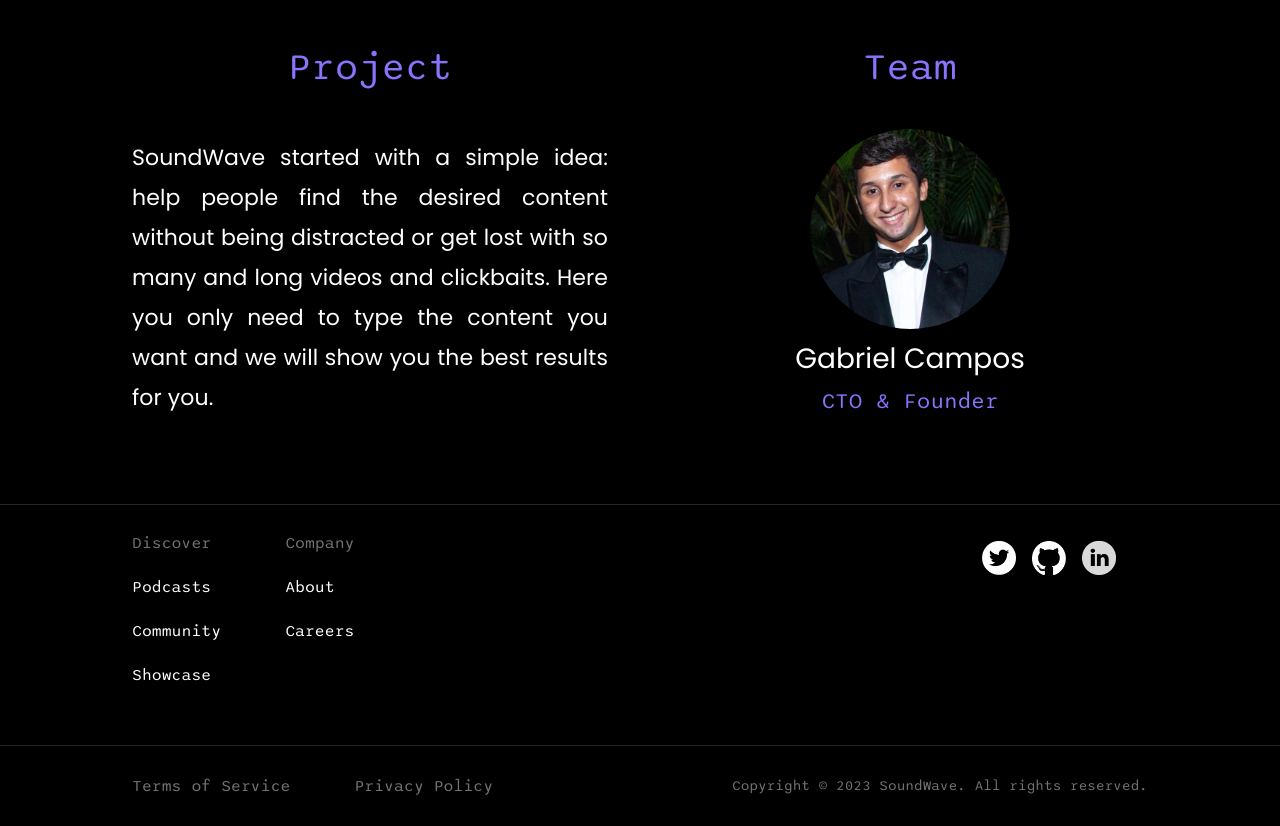
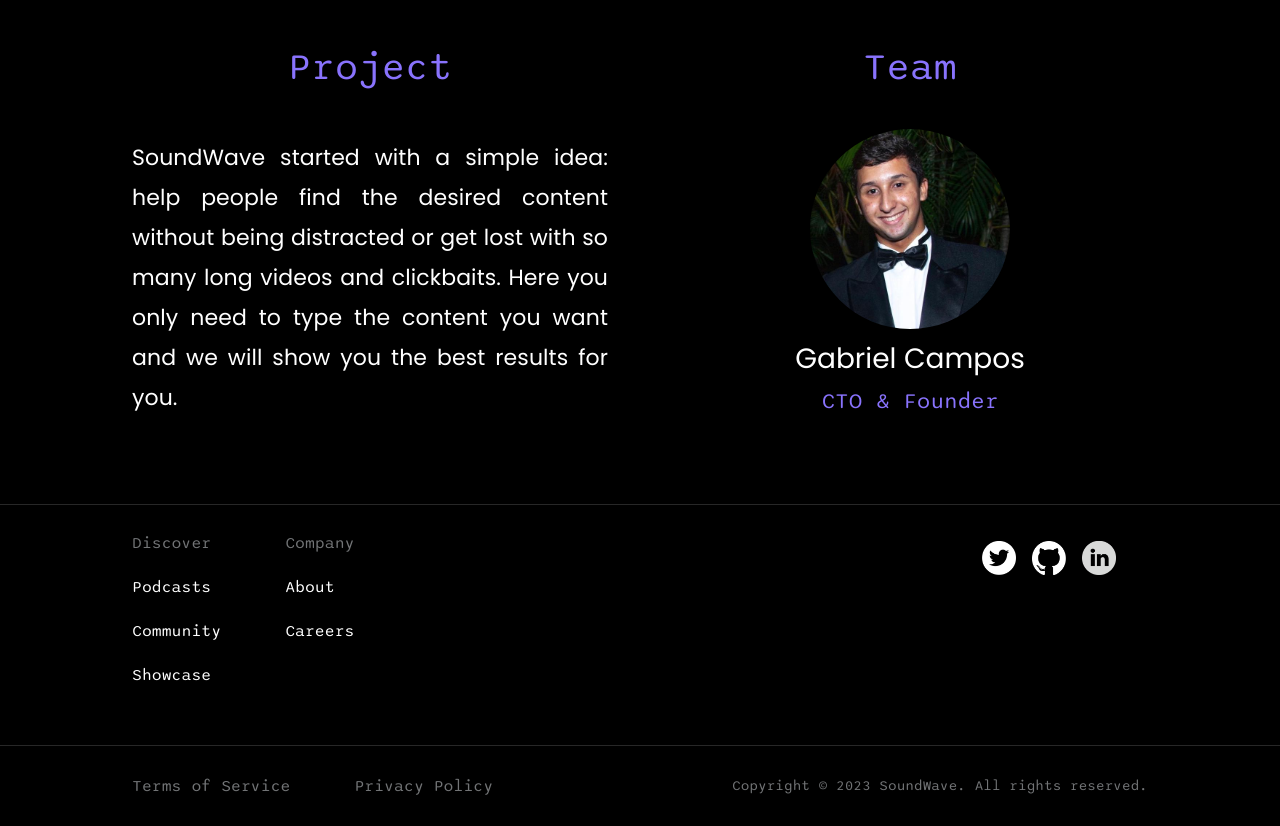
Before and after one commit to gabrielccarvalho/SoundWave, a Next.js app: page / in a window 1280 px wide. Shown: the part 1600-2426 px from the top of the page. Built offline with nearby package versions, Linux system fonts and the light colour scheme.

Commit message:
:bug: fix: fix typo on project description

```diff
--- a/src/containers/Team.tsx
+++ b/src/containers/Team.tsx
@@ -71,7 +71,7 @@
           <Text
             name='SoundWave started with a simple idea:
             help people find the desired content without being
-            distracted or get lost with so many and long videos and
+            distracted or get lost with so many long videos and
             clickbaits. Here you only need to type the content you
             want and we will show you the best results for you.'
             fontSize='22px'
```
